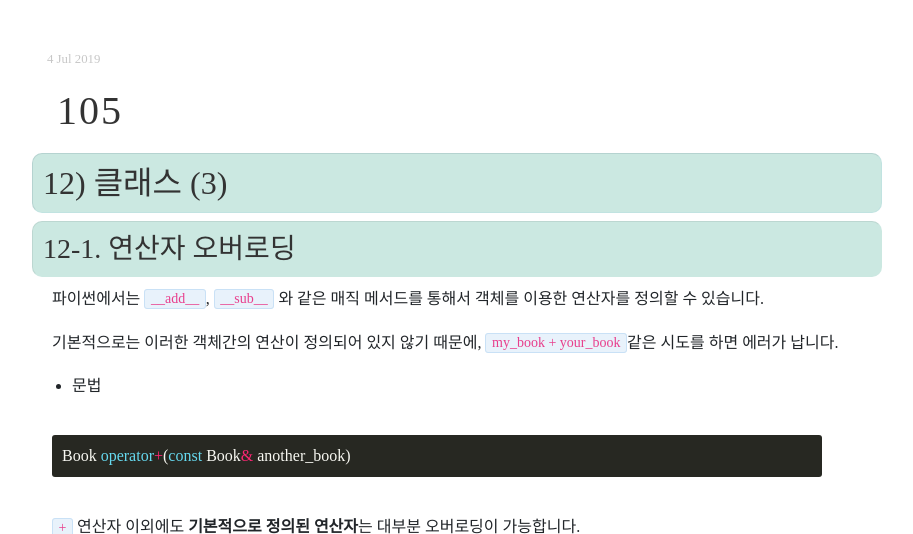
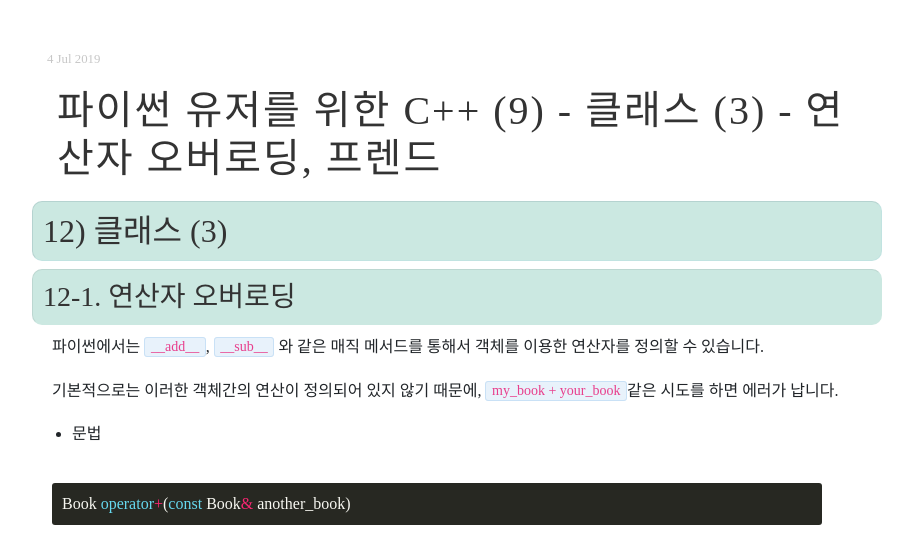
Before and after one commit to DongChanS/DongChanS.github.io, a Jekyll site: the page built from _posts/2019-07-04-105.md, in a window 1280 px wide and 900 px high, cut to the strip 366-900 px from the top of the window. Shown: the whole strip, without its empty margins (96-1009 px from the left). Built offline with Jekyll 4.4.1, drawn with Linux system fonts in a browser that asks for light colours; nearby versions of some CDN libraries; some web fonts are replaced; comment, search, counter and statistics services are not loaded; some of the changed text lies outside the part shown.

Commit message:
update posts

```diff
--- a/_posts/2019-07-04-105.md
+++ b/_posts/2019-07-04-105.md
@@ -1,3 +1,10 @@
+---
+layout : post
+title : 파이썬 유저를 위한 C++ (9) - 클래스 (3) - 연산자 오버로딩, 프렌드
+author : Shin Dong Chan
+category : 'C++'
+---
+
 ## 12) 클래스  (3)
 
 ### 12-1. 연산자 오버로딩
```
Also changed, not shown: other parts of _posts/2019-07-04-105.md (+1 -1 lines), _posts/2019-07-04-104.md (+1 -1 lines).
